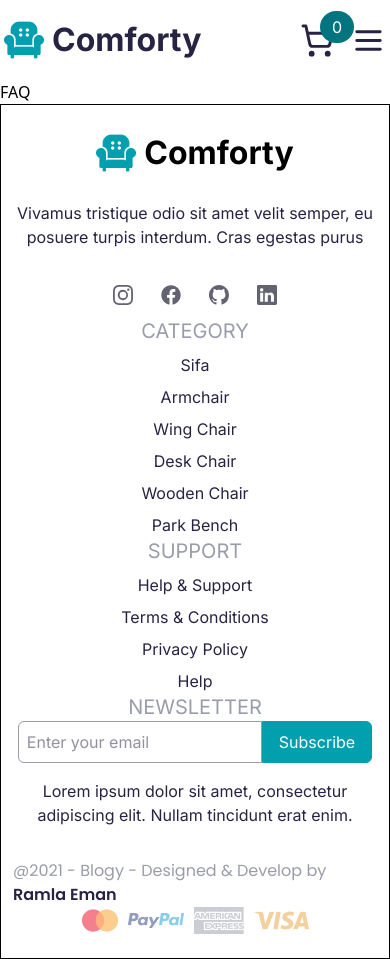
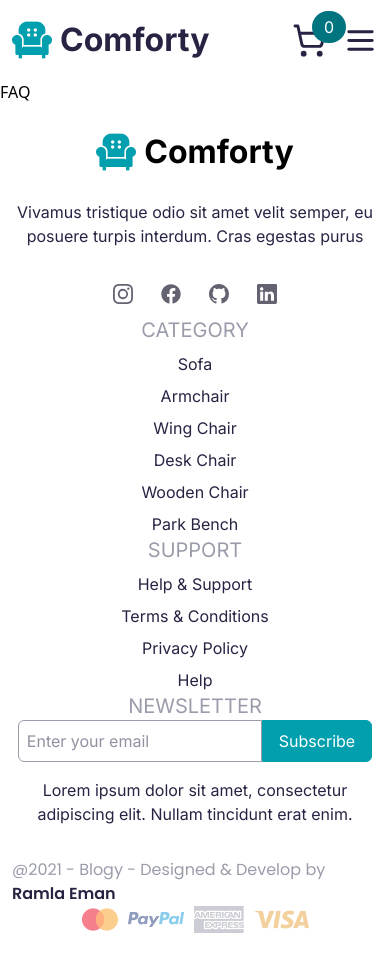
Before and after one commit to Ramla-Eman/Comforty-Template, a React (Vite) app: page /faq in a window 390 px wide. Built offline with nearby package versions, Linux system fonts and the light colour scheme.

Commit message:
set navbar topbar and footer

```diff
--- a/src/Components/Footer.jsx
+++ b/src/Components/Footer.jsx
@@ -6,7 +6,7 @@ import { FaFacebook } from "react-icons/fa";
 
 const Footer = () => {
   return (
-    <footer className="flex flex-col w-full border py-6 space-y-8 xl:px-[13rem] px-3">
+    <footer className="flex flex-col w-full py-6 space-y-8 xl:px-[13rem] px-3">
       <div className="w-full flex flex-wrap md:flex-row flex-col md:items-start items-center justify-between md:text-start text-center font-family-Inter">
         <div className="md:w-[20%] flex flex-col md:items-start items-center space-y-6">
           <div className="flex items-center space-x-2">
@@ -26,7 +26,7 @@ const Footer = () => {
         </div>
         <ul className="space-y-2 md:w-[20%] w-full text-text-color">
           <li className="uppercase text-xl text-my-color5">Category</li>
-          <li><a href="#">Sifa</a></li>
+          <li><a href="#">Sofa</a></li>
           <li><a href="#">Armchair</a></li>
           <li><a href="#">Wing Chair</a></li>
           <li><a href="#">Desk Chair</a></li>
--- a/src/Components/Navbar.jsx
+++ b/src/Components/Navbar.jsx
@@ -15,7 +15,7 @@ const Navbar = () => {
   return (
     <div className="w-full bg-my-color10 font-family-Inter">
       {/* Middle navbar */}
-      <div className="flex w-full items-center py-4 lg:px-[13rem] sm:px-[2rem] px-1 justify-between text-text-color">
+      <div className="flex w-full items-center py-4 xl:px-[13rem] px-3 justify-between text-text-color">
         <div className="flex items-center space-x-2">
           <img src={logo} alt="Logo Comforty" />
           <h3 className="text-[2rem] font-bold">Comforty</h3>
@@ -35,7 +35,7 @@ const Navbar = () => {
       </div>
       {/* Link Navbar */}
       <div
-        className={`flex sm:flex-row flex-col w-full items-center py-4 lg:px-[13rem] sm:px-[2rem] px-1 sm:justify-between sm:static absolute ${
+        className={`flex sm:flex-row flex-col w-full items-center py-4  xl:px-[13rem] px-3 sm:justify-between sm:static absolute ${
           rightToggle ? "right-full" : "right-0"
         } text-my-color4 text-xl sm:bg-none bg-my-color10 sm:h-auto h-screen transition-all ease-in duration-300`}
       >
--- a/src/Components/TopBar.jsx
+++ b/src/Components/TopBar.jsx
@@ -4,7 +4,7 @@ import flagImage from "../assets/flag.png"
 
 const TopBar = () => {
   return (
-    <div className="w-full py-3 lg:px-[13rem] px-[3rem] bg-text-color text-my-color10 sm:flex hidden items-center justify-between font-family-Inter">
+    <div className="w-full py-3 xl:px-[13rem] px-3 bg-text-color text-my-color10 sm:flex hidden items-center justify-between font-family-Inter">
       <div className="flex space-x-2 items-center">
         <FaCheck />
         <p>Free shipping on all orders over $50</p>
```
